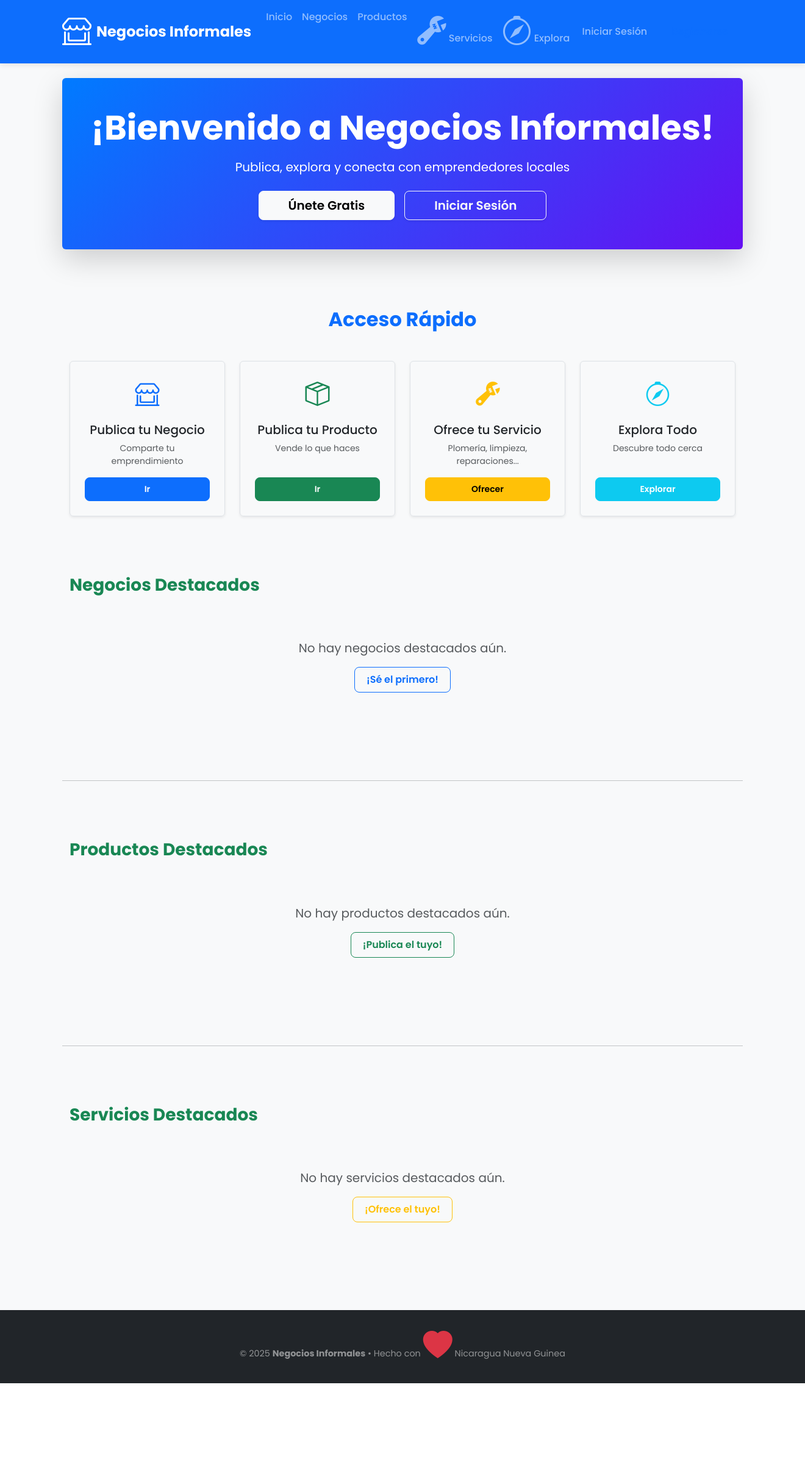
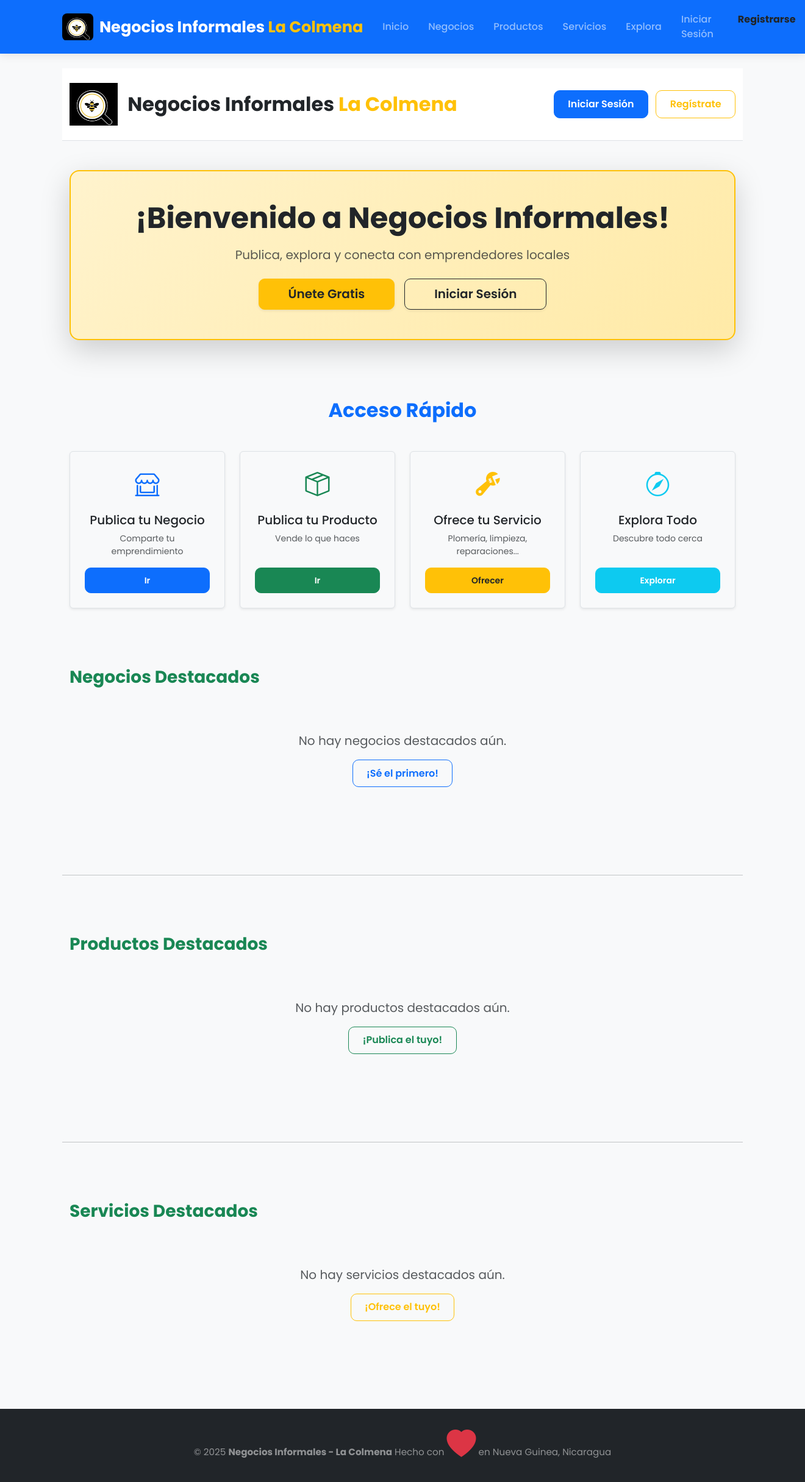
Before and after one commit to Lennysadonis/negocios_informales, a Django app: page / in a window 1320 px wide. Shown: the whole page at 61% size. Before the commit the page ends 2269 px from the top, so only its background shows below. Run offline with Django 5.2, Linux system fonts and the light colour scheme; data that the repository does not hold is empty.

Commit message:
Actualizando el proyecto

```diff
--- a/apps/home/templates/home/index.html
+++ b/apps/home/templates/home/index.html
@@ -1,34 +1,65 @@
 {% extends 'base.html' %}
 {% load static %}
 
-{% block title %}LA COLMENA{% endblock %}
+{% block title %}Negocios Informales - La Colmena{% endblock %}
 
 {% block content %}
-<!-- HERO SECTION -->
-<section class="bg-gradient-primary text-white py-5 mb-5 rounded shadow-lg">
-    <div class="container text-center">
-        <h1 class="display-4 fw-bold mb-3">¡Bienvenido a Negocios Informales!</h1>
-        <p class="lead mb-4">Publica, explora y conecta con emprendedores locales</p>
+<!-- HERO SECTION CON LOGO Y TÍTULO -->
+<section class="bg-white py-4 border-bottom">
+    <div class="container">
+        <div class="row align-items-center">
+            <!-- LOGO + TÍTULO -->
+            <div class="col-md-8 d-flex align-items-center">
+                <img src="{% static 'img/logo.jpg' %}" alt="Logo La Colmena" class="img-fluid me-3" style="max-height: 70px;">
+                <h1 class="mb-0 fw-bold fs-2">
+                    Negocios Informales
+                    <span class="text-warning">La Colmena</span>
+                </h1>
+            </div>
 
+            <!-- BOTONES DE ACCESO -->
+            <div class="col-md-4 text-md-end">
+                {% if user.is_authenticated %}
+                    <a href="{% url 'usuarios:perfil' %}" class="btn btn-outline-primary me-2">
+                        <i class="bi bi-person"></i> Mi Perfil
+                    </a>
+                {% else %}
+                    <a href="{% url 'usuarios:login' %}" class="btn btn-primary me-2">Iniciar Sesión</a>
+                    <a href="{% url 'usuarios:registro' %}" class="btn btn-outline-warning">Regístrate</a>
+                {% endif %}
+            </div>
+        </div>
+    </div>
+</section>
+
+<!-- RECUADRO AMARILLO (HERO) -->
+<div class="container my-5">
+    <div class="p-5 rounded-4 text-center shadow-lg" style="background: linear-gradient(135deg, #fff3cd, #ffeaa7); border: 2px solid #ffc107;">
+        <h1 class="display-5 fw-bold text-dark mb-3">
+            ¡Bienvenido a Negocios Informales!
+        </h1>
+        <p class="lead text-muted mb-4">
+            Publica, explora y conecta con emprendedores locales
+        </p>
         <div class="d-flex justify-content-center gap-3 flex-wrap">
             {% if user.is_authenticated %}
-                <a href="{% url 'negocios:publicar' %}" class="btn btn-light btn-lg px-5 shadow-sm">Publica tu Negocio</a>
-                <a href="{% url 'productos:publicar' %}" class="btn btn-outline-light btn-lg px-5 shadow-sm">Publica tu Producto</a>
-                <a href="{% url 'servicios:publicar' %}" class="btn btn-warning btn-lg px-5 shadow-sm">Ofrece tu Servicio</a>
+                <a href="{% url 'negocios:publicar' %}" class="btn btn-success btn-lg px-5 shadow-sm">Publica tu Negocio</a>
+                <a href="{% url 'productos:publicar' %}" class="btn btn-primary btn-lg px-5 shadow-sm">Publica tu Producto</a>
+                <a href="{% url 'servicios:publicar' %}" class="btn btn-warning btn-lg px-5 shadow-sm text-dark">Ofrece tu Servicio</a>
             {% else %}
-                <a href="{% url 'usuarios:registro' %}" class="btn btn-light btn-lg px-5 shadow-sm">Únete Gratis</a>
-                <a href="{% url 'usuarios:login' %}" class="btn btn-outline-light btn-lg px-5 shadow-sm">Iniciar Sesión</a>
+                <a href="{% url 'usuarios:registro' %}" class="btn btn-warning btn-lg px-5 shadow-sm text-dark">Únete Gratis</a>
+                <a href="{% url 'usuarios:login' %}" class="btn btn-outline-dark btn-lg px-5 shadow-sm">Iniciar Sesión</a>
             {% endif %}
         </div>
     </div>
-</section>
+</div>
 
 <!-- ACCESO RÁPIDO -->
 <div class="container py-5">
     <h2 class="text-center mb-5 fw-bold text-primary">Acceso Rápido</h2>
     <div class="row text-center g-4">
         <div class="col-md-3">
-            <div class="p-4 border rounded shadow-sm hover-shadow h-100 d-flex flex-column justify-content-center">
+            <div class="p-4 border rounded shadow-sm hover-shadow h-100 d-flex flex-column justify-content-center bg-light">
                 <i class="bi bi-shop-window fs-1 text-primary mb-3"></i>
                 <h5>Publica tu Negocio</h5>
                 <p class="text-muted small">Comparte tu emprendimiento</p>
@@ -36,7 +67,7 @@
             </div>
         </div>
         <div class="col-md-3">
-            <div class="p-4 border rounded shadow-sm hover-shadow h-100 d-flex flex-column justify-content-center">
+            <div class="p-4 border rounded shadow-sm hover-shadow h-100 d-flex flex-column justify-content-center bg-light">
                 <i class="bi bi-box-seam fs-1 text-success mb-3"></i>
                 <h5>Publica tu Producto</h5>
                 <p class="text-muted small">Vende lo que haces</p>
@@ -44,15 +75,15 @@
             </div>
         </div>
         <div class="col-md-3">
-            <div class="p-4 border rounded shadow-sm hover-shadow h-100 d-flex flex-column justify-content-center">
+            <div class="p-4 border rounded shadow-sm hover-shadow h-100 d-flex flex-column justify-content-center bg-light">
                 <i class="bi bi-wrench-adjustable fs-1 text-warning mb-3"></i>
                 <h5>Ofrece tu Servicio</h5>
                 <p class="text-muted small">Plomería, limpieza, reparaciones...</p>
-                <a href="{% url 'servicios:publicar' %}" class="btn btn-warning btn-sm mt-auto">Ofrecer</a>
+                <a href="{% url 'servicios:publicar' %}" class="btn btn-warning btn-sm mt-auto text-dark">Ofrecer</a>
             </div>
         </div>
         <div class="col-md-3">
-            <div class="p-4 border rounded shadow-sm hover-shadow h-100 d-flex flex-column justify-content-center">
+            <div class="p-4 border rounded shadow-sm hover-shadow h-100 d-flex flex-column justify-content-center bg-light">
                 <i class="bi bi-compass fs-1 text-info mb-3"></i>
                 <h5>Explora Todo</h5>
                 <p class="text-muted small">Descubre todo cerca</p>
--- a/templates/base.html
+++ b/templates/base.html
@@ -3,7 +3,7 @@
 <head>
     <meta charset="UTF-8">
     <meta name="viewport" content="width=device-width, initial-scale=1.0">
-    <title>{% block title %}LA COLMENA{% endblock %}</title>
+    <title>{% block title %}Negocios Informales - La Colmena{% endblock %}</title>
 
     <!-- Bootstrap 5.3 + Icons -->
     <link href="https://cdn.jsdelivr.net/npm/bootstrap@5.3.3/dist/css/bootstrap.min.css" rel="stylesheet" integrity="sha384-QWTKZyjpPEjISv5WaRU9OFeRpok6YctnYmDr5pNlyT2bRjXh0JMhjY6hW+ALEwIH" crossorigin="anonymous">
@@ -15,24 +15,59 @@
     {% load static %}
     <link href="{% static 'css/style.css' %}" rel="stylesheet">
 
+    <!-- FAVICON (OPCIONAL) -->
+    <link rel="icon" href="{% static 'img/logo.jpg' %}" type="image/jpeg">
+
     <!-- ESTILOS PERSONALIZADOS -->
     <style>
         :root {
             --primary-gradient: linear-gradient(135deg, #007bff, #6610f2);
             --hover-shadow: 0 10px 20px rgba(0,0,0,0.15);
             --transition: all 0.3s ease;
+            --yellow: #ffc107;
         }
 
         body {
             font-family: 'Poppins', sans-serif;
             background-color: #f8f9fa;
+            margin: 0;
+            padding: 0;
         }
 
-        .navbar { box-shadow: 0 2px 10px rgba(0,0,0,0.1); }
-        .navbar-brand { font-weight: 700; font-size: 1.5rem; }
-        .nav-link { font-weight: 500; transition: var(--transition); }
-        .nav-link:hover { color: #fff !important; transform: translateY(-1px); }
+        /* NAVBAR */
+        .navbar {
+            box-shadow: 0 2px 15px rgba(0,0,0,0.1);
+            padding: 0.75rem 0;
+        }
+        .navbar-brand {
+            font-weight: 700;
+            font-size: 1.6rem;
+            display: flex;
+            align-items: center;
+            gap: 10px;
+        }
+        .navbar-brand img {
+            height: 45px;
+            width: auto;
+            border-radius: 8px;
+            object-fit: contain;
+        }
+        .navbar-brand .colmena {
+            color: var(--yellow);
+            font-weight: 800;
+        }
 
+        .nav-link {
+            font-weight: 500;
+            transition: var(--transition);
+            padding: 0.5rem 1rem !important;
+        }
+        .nav-link:hover {
+            color: #fff !important;
+            transform: translateY(-1px);
+        }
+
+        /* HOVER CARDS */
         .hover-shadow {
             transition: var(--transition);
             border: 1px solid #dee2e6 !important;
@@ -47,12 +82,19 @@
         .bg-gradient-primary { background: var(--primary-gradient) !important; color: white; }
 
         .card {
-            border: none; border-radius: 12px; overflow: hidden; transition: var(--transition);
+            border: none;
+            border-radius: 14px;
+            overflow: hidden;
+            transition: var(--transition);
         }
-        .card:hover { transform: translateY(-5px); box-shadow: var(--hover-shadow); }
+        .card:hover {
+            transform: translateY(-5px);
+            box-shadow: var(--hover-shadow);
+        }
 
         .badge { font-weight: 600; padding: 0.35em 0.65em; }
 
+        /* ESTRELLAS */
         .star-rating {
             display: flex; flex-direction: row-reverse; justify-content: flex-end; gap: 2px;
         }
@@ -64,22 +106,46 @@
         .star-rating label:hover,
         .star-rating label:hover ~ label { color: #ffc107; }
 
-        .alert { border: none; border-radius: 10px; font-weight: 500; }
+        .alert {
+            border: none;
+            border-radius: 12px;
+            font-weight: 500;
+            box-shadow: 0 2px 8px rgba(0,0,0,0.1);
+        }
 
         .btn {
-            border-radius: 8px; font-weight: 600; padding: 0.5rem 1.2rem; transition: var(--transition);
+            border-radius: 10px;
+            font-weight: 600;
+            padding: 0.6rem 1.4rem;
+            transition: var(--transition);
         }
         .btn:hover { transform: translateY(-2px); }
 
-        .fav-heart { font-size: 1.4rem; transition: var(--transition); }
-        .fav-heart.favorited { color: #dc3545; animation: heartbeat 0.6s ease; }
+        .fav-heart {
+            font-size: 1.4rem;
+            transition: var(--transition);
+        }
+        .fav-heart.favorited {
+            color: #dc3545;
+            animation: heartbeat 0.6s ease;
+        }
         @keyframes heartbeat {
-            0% { transform: scale(1); } 50% { transform: scale(1.3); } 100% { transform: scale(1); }
+            0% { transform: scale(1); }
+            50% { transform: scale(1.3); }
+            100% { transform: scale(1); }
         }
 
-        footer { margin-top: 5rem; padding: 2rem 0; background: #212529; color: #adb5bd; font-size: 0.9rem; }
+        /* FOOTER */
+        footer {
+            margin-top: 6rem;
+            padding: 2.5rem 0;
+            background: #1a1a1a;
+            color: #adb5bd;
+            font-size: 0.95rem;
+        }
+        footer .bi-heart-fill { color: #dc3545; }
 
-        /* CARRUSEL EN LISTA */
+        /* CARRUSEL */
         .carousel-control-prev, .carousel-control-next {
             width: 40px;
             background: rgba(0,0,0,0.5);
@@ -95,11 +161,12 @@
 </head>
 <body>
 
-    <!-- NAVBAR -->
+    <!-- NAVBAR CON LOGO + LA COLMENA -->
     <nav class="navbar navbar-expand-lg navbar-dark bg-primary sticky-top">
         <div class="container">
-            <a class="navbar-brand fw-bold d-flex align-items-center" href="{% url 'home:home' %}">
-                <i class="bi bi-shop-window me-2"></i> Negocios Informales
+            <a class="navbar-brand" href="{% url 'home:home' %}">
+                <img src="{% static 'img/logo.jpg' %}" alt="Logo La Colmena">
+                <span>Negocios Informales <span class="colmena">La Colmena</span></span>
             </a>
             <button class="navbar-toggler" type="button" data-bs-toggle="collapse" data-bs-target="#navbarNav">
                 <span class="navbar-toggler-icon"></span>
@@ -110,22 +177,22 @@
                     <li class="nav-item"><a class="nav-link" href="{% url 'negocios:lista' %}">Negocios</a></li>
                     <li class="nav-item"><a class="nav-link" href="{% url 'productos:lista' %}">Productos</a></li>
                     <li class="nav-item"><a class="nav-link" href="{% url 'servicios:lista' %}">
-                        <i class="bi bi-wrench-adjustable"></i> Servicios
+                        Servicios
                     </a></li>
                     <li class="nav-item"><a class="nav-link" href="{% url 'home:explora' %}">
-                        <i class="bi bi-compass"></i> Explora
+                        Explora
                     </a></li>
                 </ul>
                 <ul class="navbar-nav ms-auto">
                     {% if user.is_authenticated %}
-                        <!-- ENLACE A FAVORITOS -->
+                        <!-- FAVORITOS -->
                         <li class="nav-item">
-                            <a class="nav-link" href="{% url 'favoritos:mis_favoritos' %}">
-                                <i class="bi bi-heart-fill text-danger"></i> Favoritos
+                            <a class="nav-link" href="#">
+                                Favoritos
                             </a>
                         </li>
 
-                        <!-- DROPDOWN DEL USUARIO -->
+                        <!-- DROPDOWN USUARIO -->
                         <li class="nav-item dropdown">
                             <a class="nav-link dropdown-toggle d-flex align-items-center" href="#" role="button" data-bs-toggle="dropdown">
                                 {% if user.perfil.foto %}
@@ -139,27 +206,27 @@
                             </a>
                             <ul class="dropdown-menu dropdown-menu-end shadow">
                                 <li><a class="dropdown-item" href="{% url 'usuarios:perfil' %}">
-                                    <i class="bi bi-person-circle"></i> Mi Perfil
+                                    Mi Perfil
                                 </a></li>
                                 <li><a class="dropdown-item" href="{% url 'negocios:publicar' %}">
-                                    <i class="bi bi-plus-circle"></i> Publicar Negocio
+                                    Publicar Negocio
                                 </a></li>
                                 <li><a class="dropdown-item" href="{% url 'productos:publicar' %}">
-                                    <i class="bi bi-box-seam"></i> Publicar Producto
+                                    Publicar Producto
                                 </a></li>
                                 <li><a class="dropdown-item" href="{% url 'servicios:publicar' %}">
-                                    <i class="bi bi-wrench-adjustable"></i> Publicar Servicio
+                                    Publicar Servicio
                                 </a></li>
                                 <li><hr class="dropdown-divider"></li>
-                                <li><a class="dropdown-item text-danger" href="{% url 'usuarios:logout' %}">
-                                    <i class="bi bi-box-arrow-right"></i> Cerrar Sesión
+                                <li><a class="dropdown-item text-danger" href="{% url 'logout' %}">
+                                    Cerrar Sesión
                                 </a></li>
                             </ul>
                         </li>
                     {% else %}
                         <li class="nav-item"><a class="nav-link" href="{% url 'usuarios:login' %}">Iniciar Sesión</a></li>
                         <li class="nav-item">
-                            <a class="nav-link btn btn-light text-primary ms-2 px-4" href="{% url 'usuarios:registro' %}">
+                            <a class="nav-link btn btn-warning text-dark ms-2 px-4 fw-bold" href="{% url 'usuarios:registro' %}">
                                 Registrarse
                             </a>
                         </li>
@@ -174,14 +241,13 @@
         {% if messages %}
             {% for message in messages %}
                 <div class="alert alert-{{ message.tags }} alert-dismissible fade show rounded-3 shadow-sm" role="alert">
-                    <i class="bi {% if 'success' in message.tags %}bi-check-circle{% elif 'error' in message.tags %}bi-exclamation-triangle{% else %}bi-info-circle{% endif %} me-2"></i>
                     {{ message|safe }}
                     <button type="button" class="btn-close" data-bs-dismiss="alert"></button>
                 </div>
             {% endfor %}
         {% endif %}
 
-        <!-- CONTENIDO PRINCIPAL -->
+        <!-- CONTENIDO -->
         {% block content %}
         {% endblock %}
     </div>
@@ -190,12 +256,13 @@
     <footer class="mt-5 py-4 bg-dark text-white-50">
         <div class="container text-center">
             <p class="mb-0">
-                © 2025 <strong>Negocios Informales</strong> • Hecho con <i class="bi bi-heart-fill text-danger"></i> Nicaragua Nueva Guinea
+                © 2025 <strong>Negocios Informales - La Colmena</strong>
+                Hecho con <i class="bi bi-heart-fill"></i> en Nueva Guinea, Nicaragua
             </p>
         </div>
     </footer>
 
-    <!-- Bootstrap JS Bundle (incluye Popper) -->
+    <!-- Bootstrap JS -->
     <script src="https://cdn.jsdelivr.net/npm/bootstrap@5.3.3/dist/js/bootstrap.bundle.min.js" integrity="sha384-YvpcrYf0tY3lHB60NNkmXc5s9fDVZLESaAA55NDzOxhy9GkcIdslK1eN7N6jIeHz" crossorigin="anonymous"></script>
 
     <!-- HOVER EFECTO -->
```
Also changed, not shown: static/img/logo.jpg (added).
